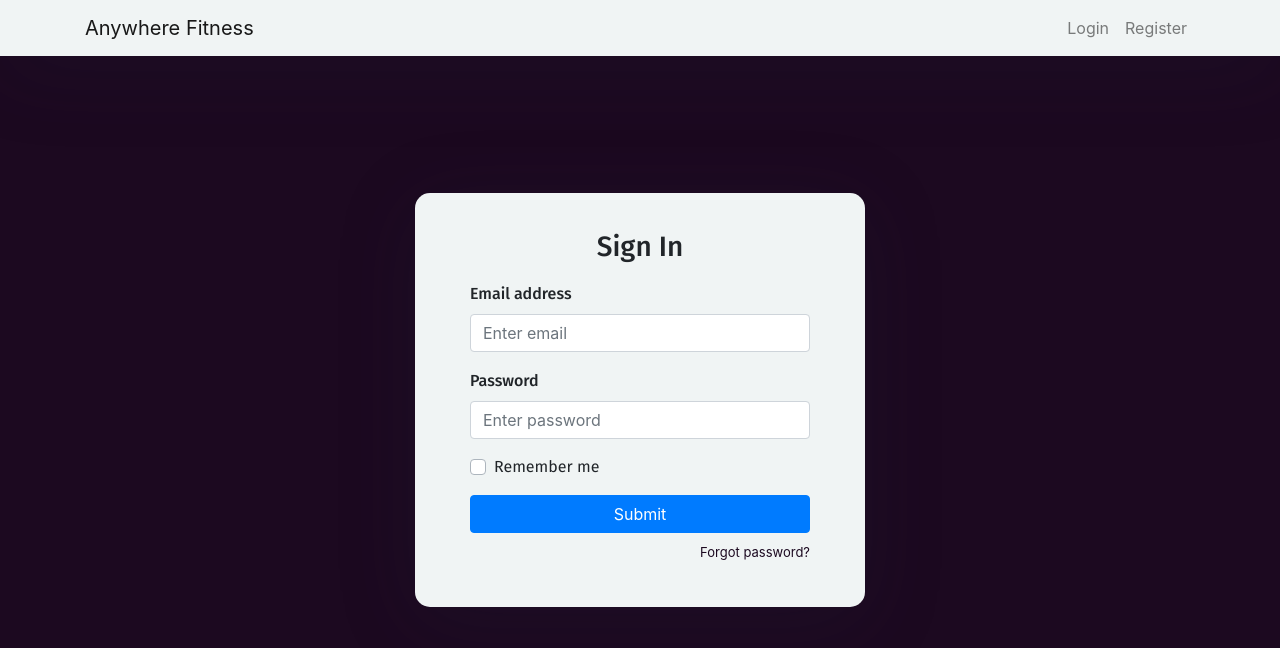
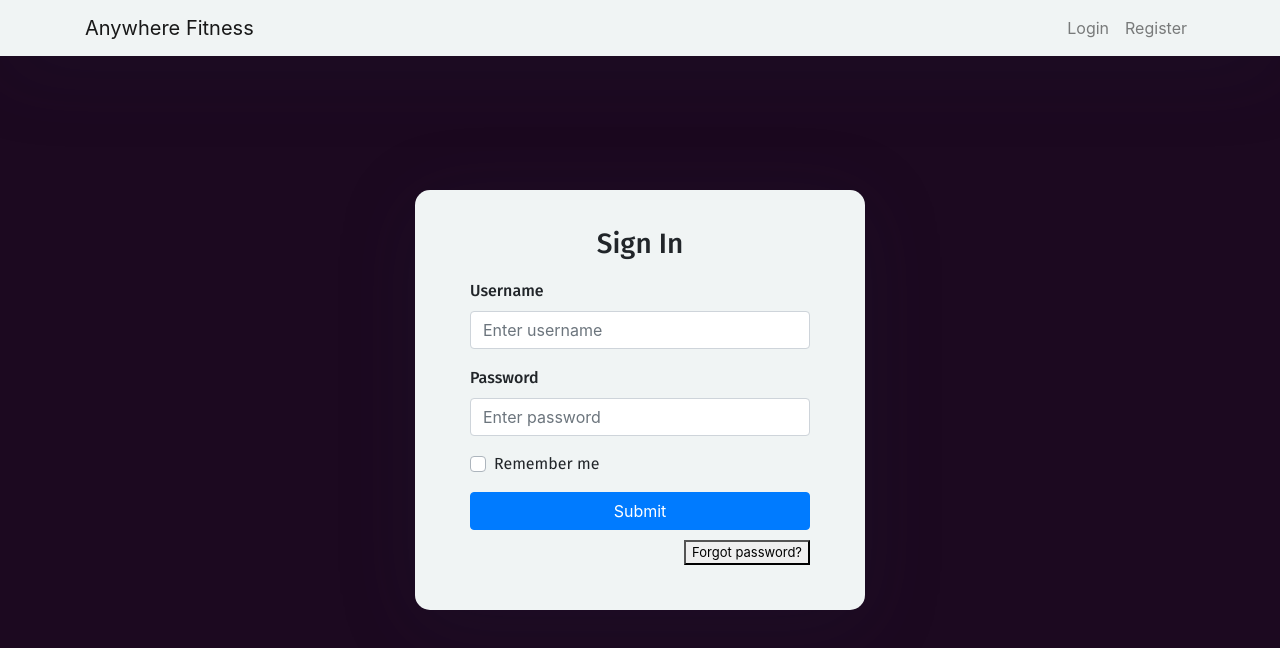
Before and after one commit to buildweek-anywhere-fitness4/front-end, a React (Create React App) app in the folder anywhere-fitness/: page /LoginForm in a window 1280 px wide. Shown: the top 648 px of the page. Built offline with nearby package versions, Linux system fonts and the light colour scheme.

Commit message:
updated yup to login form

```diff
--- a/anywhere-fitness/package.json
+++ b/anywhere-fitness/package.json
@@ -7,6 +7,8 @@
     "@testing-library/react": "^9.3.2",
     "@testing-library/user-event": "^7.1.2",
     "axios": "^0.20.0",
+    "bootstrap": "^4.5.2",
+    "formik": "^2.1.5",
     "react": "^16.13.1",
     "react-datepicker": "^3.1.3",
     "react-dom": "^16.13.1",
--- a/anywhere-fitness/src/Components/LoginForm.js
+++ b/anywhere-fitness/src/Components/LoginForm.js
@@ -1,19 +1,66 @@
-import React, { Component } from "react";
+import React, { useState } from "react";
+import axios from "axios";
+import * as Yup from 'yup'
 
-export default class Login extends Component {
-    render() {
+
+const loginFormSchema = Yup.object().shape({
+    email: Yup.string()
+              .email("Email is not in the expected format")
+              .required("Email is missing"),
+    password: Yup.string()
+              .required("Password is required")
+              .min(8, "Password must be 8 characters at minimum")
+  });
+
+
+const Login = () => {
+
+    const initialState = {
+        username: "",
+        password: ""
+    }
+
+    const [formState, setFormState] = useState(initialState)
+
+    const inputChangeHandler = (e) => {
+        setFormState({...formState, [e.target.name] : e.target.value})
+    }
+
+    const loginSubmitHandler = (e) => {
+
+        e.preventDefault();
+        console.log(formState);
+        axios.post("https://anywhere-fitness4.herokuapp.com/api/auth/client_login", formState)
+        .then(res => console.log(res))
+        .catch(err=> console.log(err))
+
+    };
+
         return (
-            <form>
+            <form onSubmit={loginSubmitHandler}
+             validateSchema={loginFormSchema}>
+
                 <h3>Sign In</h3>
 
                 <div className="form-group">
-                    <label>Email address</label>
-                    <input type="email" className="form-control" placeholder="Enter email" />
+                    <label>Username</label>
+                    <input
+                    type="text"
+                    className="form-control"
+                    name="username"
+                    value={formState.username}
+                    onChange={inputChangeHandler}
+                    placeholder="Enter username" />
                 </div>
 
                 <div className="form-group">
                     <label>Password</label>
-                    <input type="password" className="form-control" placeholder="Enter password" />
+                    <input type="password"
+                     className="form-control"
+                     name="password"
+                     value={formState.password}
+                     onChange={inputChangeHandler}
+                     placeholder="Enter password" />
                 </div>
 
                 <div className="form-group">
@@ -25,9 +72,10 @@ export default class Login extends Component {
 
                 <button type="submit" className="btn btn-primary btn-block">Submit</button>
                 <p className="forgot-password text-right">
-                    Forgot <a href="#">password?</a>
+                    <button>Forgot password?</button>
                 </p>
             </form>
         );
-    }
-}
+    };
+
+    export default Login;
```
Also changed, not shown: 1 other file (tests, documents, lock files or other folders).
